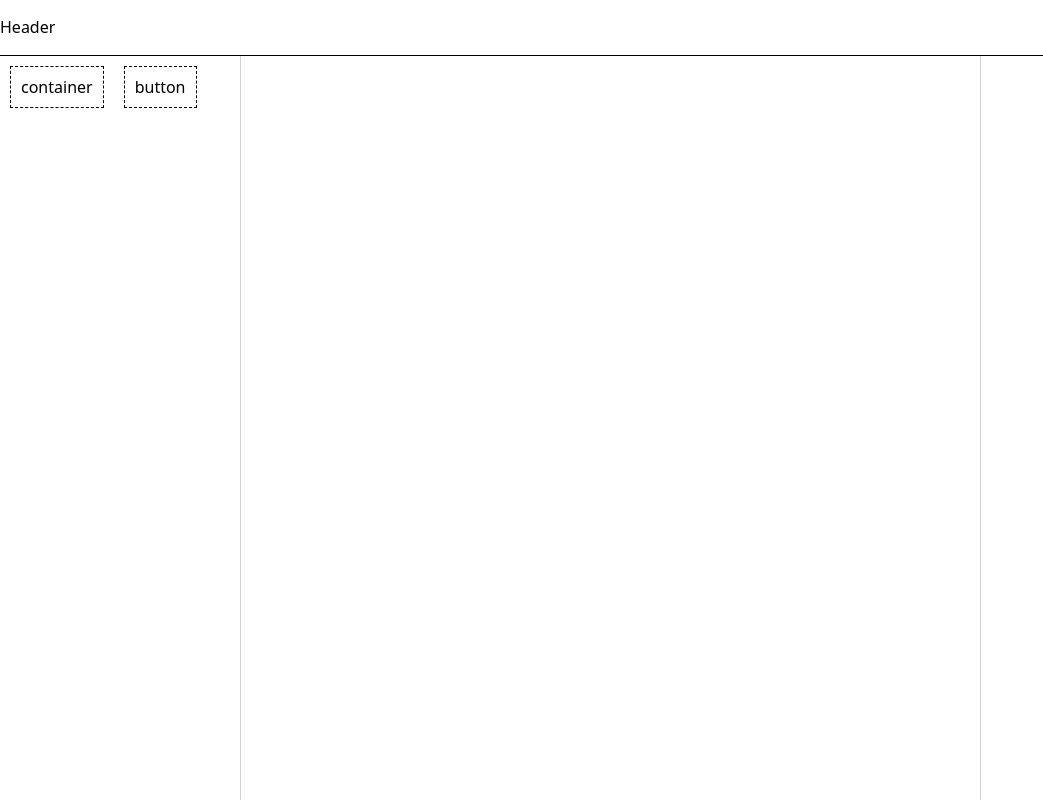
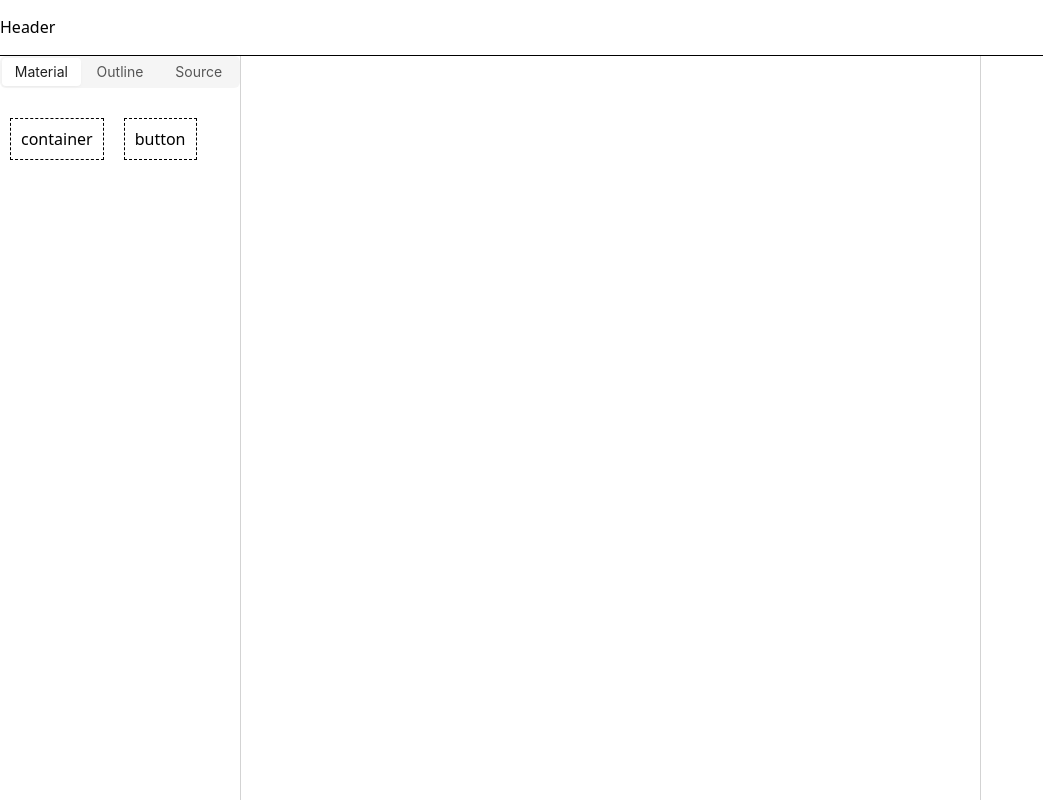
Before and after one commit to Somnams/lowcode-editor, a React (Vite) app: page / in a window 1280 px wide. Shown: the whole page, without its empty margins (0-1043 px from the left). Built offline with nearby package versions, Linux system fonts and the light colour scheme.

Commit message:
feat: outline & source pane

```diff
--- a/src/editor/components/Material.tsx
+++ b/src/editor/components/MaterialWrapper/Material.tsx
@@ -1,6 +1,6 @@
 import { useMemo } from "react";
-import { useComponentsConfigStore } from "../stores/component-config";
-import MaterialItem from "./MaterialItem";
+import { useComponentsConfigStore } from "../../stores/component-config";
+import MaterialItem from "../MaterialItem";
 
 const Material = () => {
     const { componentConfig } = useComponentsConfigStore();
--- /dev/null
+++ b/src/editor/components/MaterialWrapper/Outline.tsx
@@ -0,0 +1,18 @@
+import { Tree } from "antd";
+import { useComponentsStore } from "../../stores/components";
+
+const Outline = () => {
+    const { components, setCurComponentId } = useComponentsStore();
+
+    return <Tree
+        treeData={components as any}
+        fieldNames={{ title: 'desc', key: 'id' }}
+        showLine
+        defaultExpandAll
+        onSelect={([selectedKey]) => {
+            setCurComponentId(selectedKey as number)
+        }}
+    />
+};
+
+export default Outline;
--- /dev/null
+++ b/src/editor/components/MaterialWrapper/Source.tsx
@@ -0,0 +1,28 @@
+import MonacoEditor, { } from '@monaco-editor/react'
+import { useComponentsStore } from "../../stores/components";
+
+const Source = () => {
+    const { components } = useComponentsStore();
+
+    return <MonacoEditor
+        height={'100%'}
+        path='components.json'
+        language='json'
+        value={JSON.stringify(components, null, 2)}
+        options={
+            {
+                fontSize: 14,
+                scrollBeyondLastLine: false,
+                minimap: {
+                    enabled: false
+                },
+                scrollbar: {
+                    verticalScrollbarSize: 6,
+                    horizontalScrollbarSize: 6
+                }
+            }
+        }
+    />
+};
+
+export default Source;
--- /dev/null
+++ b/src/editor/components/MaterialWrapper/config.ts
@@ -0,0 +1,18 @@
+export enum ESettings {
+    material = 1,
+    outline = 2,
+    source = 3
+}
+
+export const configCols = [
+    {
+        label: 'Material',
+        value: ESettings.material
+    }, {
+        label: 'Outline',
+        value: ESettings.outline
+    }, {
+        label: 'Source',
+        value: ESettings.source
+    },
+];
--- /dev/null
+++ b/src/editor/components/MaterialWrapper/index.tsx
@@ -0,0 +1,21 @@
+import { Segmented } from "antd";
+import { configCols, ESettings } from "./config";
+import { useState } from "react";
+import Outline from "./Outline";
+import Source from "./Source";
+import Material from "./Material";
+
+const MaterialWrapper = () => {
+    const [key, setKey] = useState(ESettings.material);
+
+    return <div>
+        <Segmented options={configCols} onChange={setKey} block value={key} />
+        <div className="pt-[20px] h-[calc(100vh-60px-30px-20px)]">
+            {key === ESettings.material && <Material />}
+            {key === ESettings.outline && <Outline />}
+            {key === ESettings.source && <Source />}
+        </div>
+    </div>
+};
+
+export default MaterialWrapper
--- a/src/editor/components/Setting/index.tsx
+++ b/src/editor/components/Setting/index.tsx
@@ -12,7 +12,7 @@ const Setting = () => {
     const { curComponentId, curComponent } = useComponentsStore();
 
     return <div> {(curComponentId || curComponent) ? <>
-        <Segmented block defaultValue={key} onChange={setKey} options={settingCols} />
+        <Segmented block value={key} onChange={setKey} options={settingCols} />
         <div className="pt-[20px]">
             {key === ESetting.attribution && <ComponentAttr />}
             {key === ESetting.event && <ComponentEvent />}
--- a/src/editor/index.tsx
+++ b/src/editor/index.tsx
@@ -1,15 +1,15 @@
 import { Allotment } from 'allotment';
 import 'allotment/dist/style.css';
 import EditArea from './components/EditArea';
-import Material from './components/Material';
 import Setting from './components/Setting';
+import MaterialWrapper from './components/MaterialWrapper';
 
 const ReactPlayGround = () => {
     return <div className="flex flex-col h-[100vh]">
         <div className="h-[60px] flex items-center border-b-[1px] border-[#000]">Header</div>
         <Allotment>
             <Allotment.Pane minSize={200} maxSize={300} preferredSize={240}>
-                <Material />
+                <MaterialWrapper />
             </Allotment.Pane>
             <Allotment.Pane>
                 <EditArea />
```
